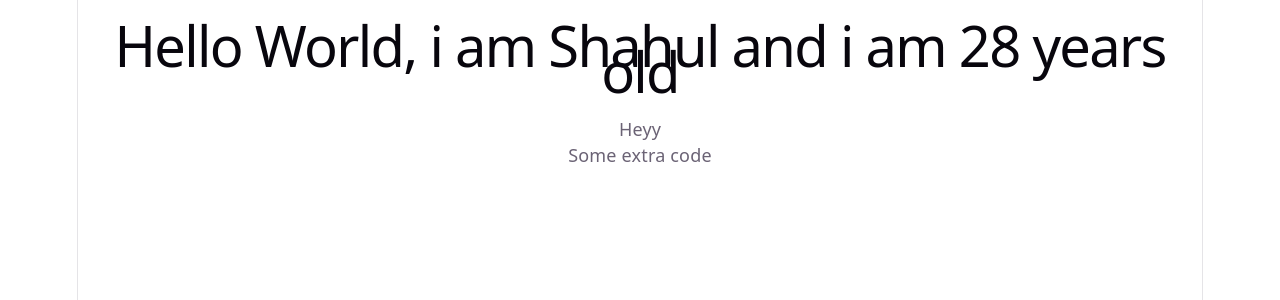
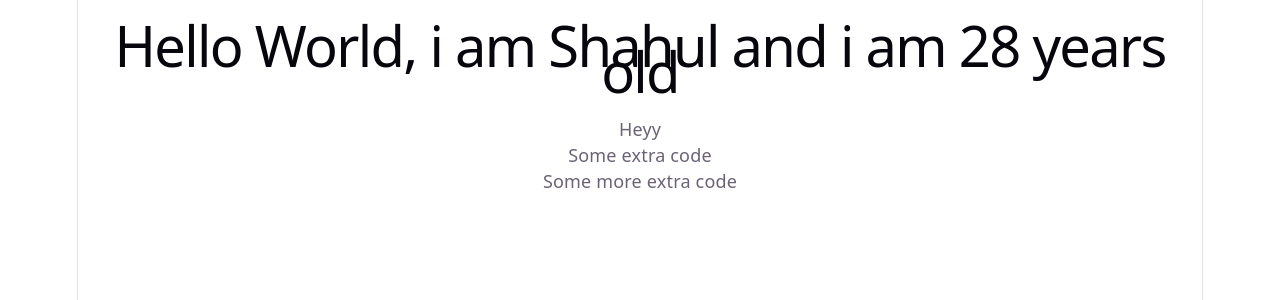
Before and after one commit to tufgeppws/react-course-app, a React (Vite) app: page / in a window 1280 px wide. Shown: the top 300 px of the page. Built offline with nearby package versions, Linux system fonts and the light colour scheme.

Commit message:
Another simple paragraph added

```diff
--- a/src/App.jsx
+++ b/src/App.jsx
@@ -8,6 +8,7 @@ function App() {
       <h1>Hello World, i am {name} and i am {age} years old</h1>
       <p>Heyy</p>
       <p>Some extra code</p>
+      <p>Some more extra code</p>
     </div>
   )
 }
```
